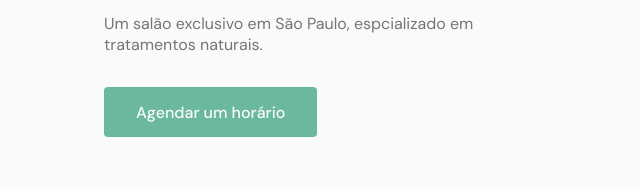
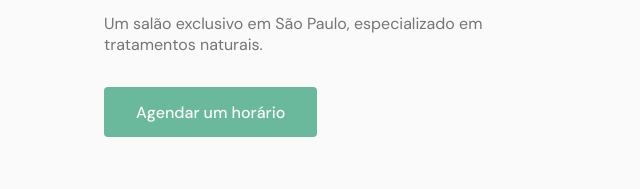
Before and after one commit to matheusdasillva/beautysalon, a plain HTML site: page index.html in a window 1280 px wide. Shown: the part 345-534 px from the top of the page, 0-640 px from the left. Drawn offline with nearby package versions, Linux system fonts and the light colour scheme; files whose address does not match are found by name.

Commit message:
Update index.html

```diff
--- a/index.html
+++ b/index.html
@@ -58,7 +58,7 @@
           <div class="text">
             <h2 class="title">Saúde natural para os seus cabelos</h2>
             <p>
-              Um salão exclusivo em São Paulo, espcializado em tratamentos
+              Um salão exclusivo em São Paulo, especializado em tratamentos
               naturais.
             </p>
             <a class="button" href="#">Agendar um horário</a>
```
